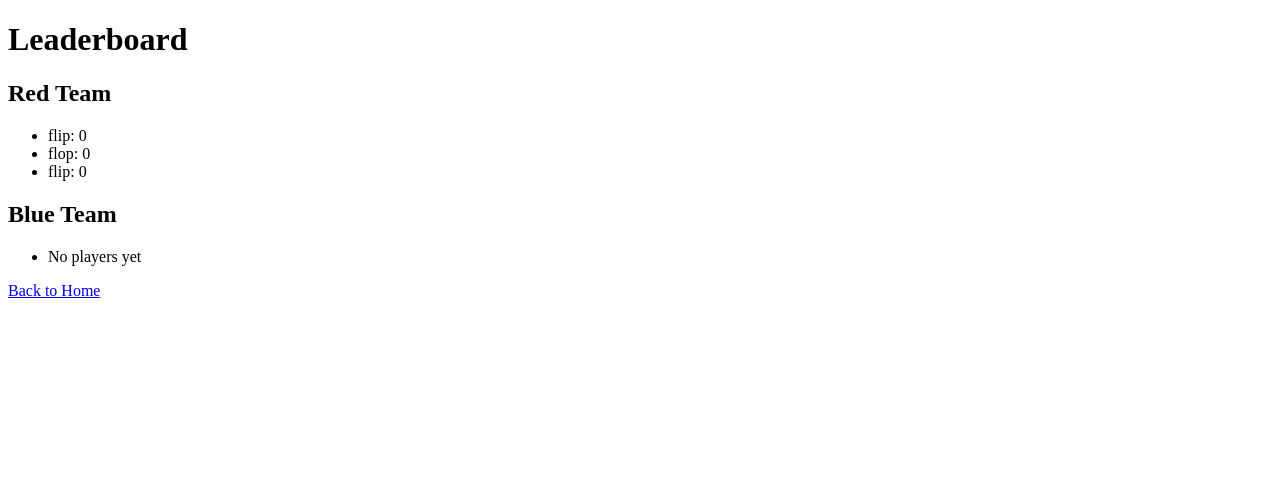
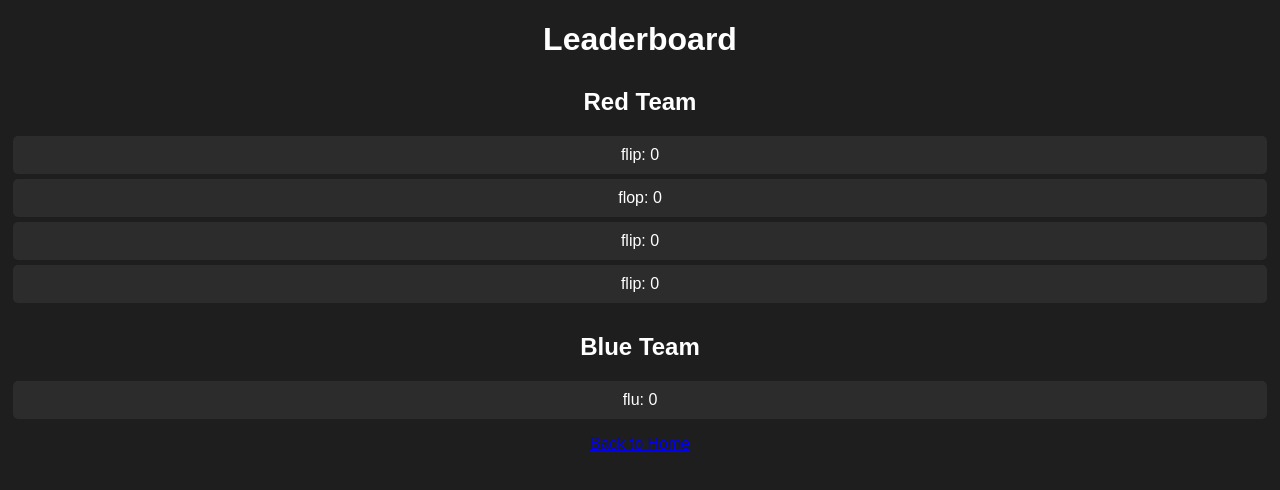
Before and after one commit to M0pperEffect/CyberWarfare, a Flask app: page /leaderboard in a window 1280 px wide. Shown: the top 490 px of the page. Run offline with Flask 3, Linux system fonts and the light colour scheme.

Commit message:
Modernised it

```diff
--- a/scoreboard.json
+++ b/scoreboard.json
@@ -1 +1 @@
-{"red": [{"name": "flip", "score": 0}, {"name": "flop", "score": 0}, {"name": "flip", "score": 0}], "blue": []}
+{"red": [{"name": "flip", "score": 0}, {"name": "flop", "score": 0}, {"name": "flip", "score": 0}, {"name": "flip", "score": 0}], "blue": [{"name": "flu", "score": 0}]}
--- /dev/null
+++ b/static/style.css
@@ -0,0 +1,35 @@
+body {
+    font-family: Arial, sans-serif;
+    background-color: #1e1e1e;
+    color: white;
+    text-align: center;
+}
+
+h1 {
+    color: #ffffff;
+    margin-bottom: 20px;
+}
+
+h2 {
+    margin-top: 30px;
+}
+
+.red-team {
+    color: #ff4c4c;
+}
+
+.blue-team {
+    color: #4c9dff;
+}
+
+ul {
+    list-style-type: none;
+    padding: 0;
+}
+
+li {
+    background-color: #2c2c2c;
+    margin: 5px;
+    padding: 10px;
+    border-radius: 5px;
+}
--- a/templates/index.html
+++ b/templates/index.html
@@ -1,6 +1,8 @@
 <!DOCTYPE html>
 <html>
 <head>
+<link rel="stylesheet" href="{{ url_for('static', filename='style.css') }}">
+
     <title>CyberWarfare</title>
 </head>
 <body>
--- a/templates/join.html
+++ b/templates/join.html
@@ -1,6 +1,8 @@
 <!DOCTYPE html>
 <html>
 <head>
+<link rel="stylesheet" href="{{ url_for('static', filename='style.css') }}">
+
     <title>Join a Team</title>
 </head>
 <body>
--- a/templates/leaderboard.html
+++ b/templates/leaderboard.html
@@ -1,6 +1,8 @@
 <!DOCTYPE html>
 <html>
 <head>
+<link rel="stylesheet" href="{{ url_for('static', filename='style.css') }}">
+
     <title>Leaderboard</title>
 </head>
 <body>
```
